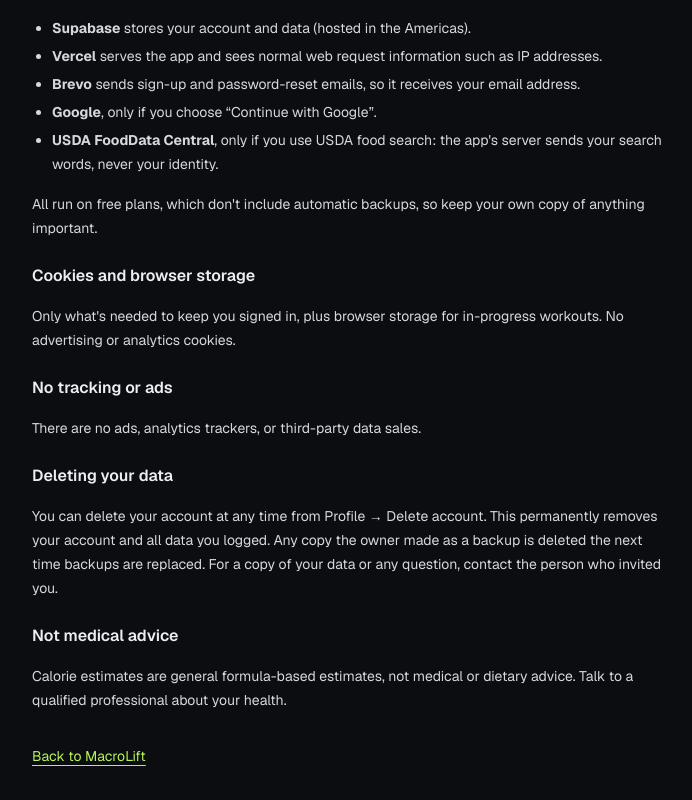
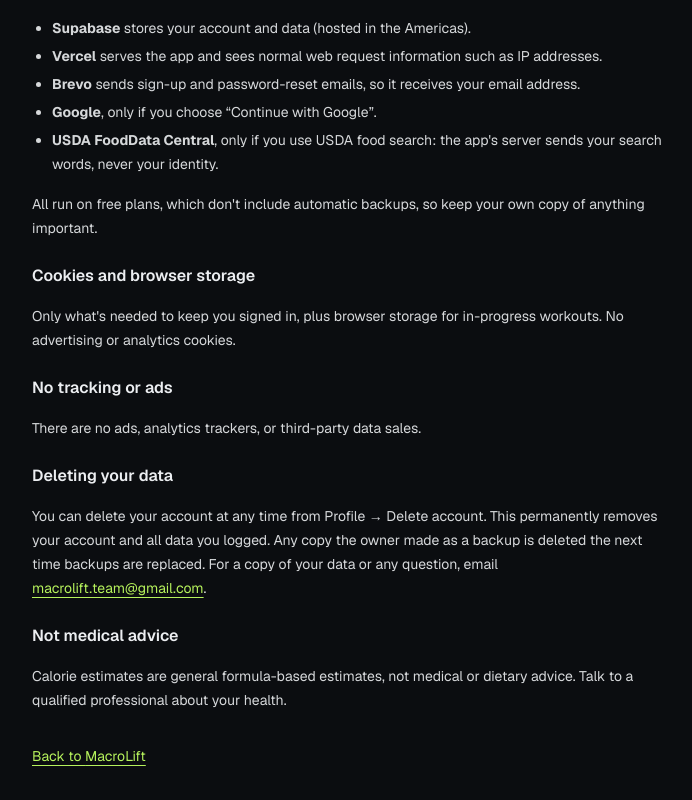
Before and after one commit to pierremakhlouta/MacroLift, a Next.js app: page /privacy in a window 1280 px wide. Shown: the part 791-1591 px from the top of the page, without its empty margins (288-980 px from the left). Built offline with nearby package versions, Linux system fonts and the light colour scheme; no server answers.

Commit message:
Privacy notice: contact address

```diff
--- a/src/app/privacy/page.tsx
+++ b/src/app/privacy/page.tsx
@@ -5,8 +5,7 @@
 export const metadata = { title: "Privacy notice" };
 
 // Plain-language notice for a small private beta among friends.
-// OWNER TODO before sharing: replace CONTACT and HOSTING_REGION below.
-const CONTACT = "the person who invited you";
+const CONTACT = "macrolift.team@gmail.com";
 const HOSTING_REGION = "the Americas";
 const LAST_UPDATED = "28 October 2026";
 export default function PrivacyPage() {
@@ -72,7 +71,11 @@
         <p>
           You can delete your account at any time from Profile → Delete account. This permanently removes your account and
           all data you logged. Any copy the owner made as a backup is deleted the next time backups are replaced. For a copy of
-          your data or any question, contact {CONTACT}.
+          your data or any question, email{" "}
+          <a href={`mailto:${CONTACT}`} className="text-accent underline underline-offset-4">
+            {CONTACT}
+          </a>
+          .
         </p>
 
         <h2>Not medical advice</h2>
```
Also changed, not shown: 1 other file (tests, documents, lock files or other folders).
